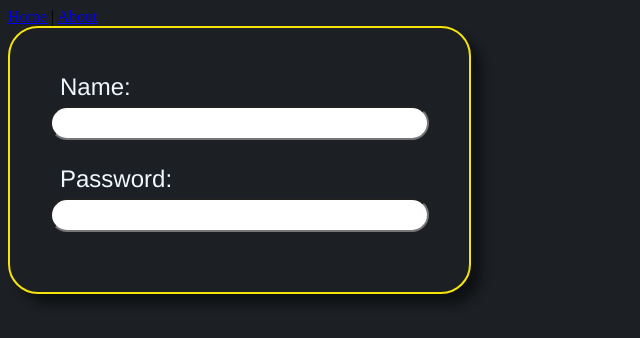
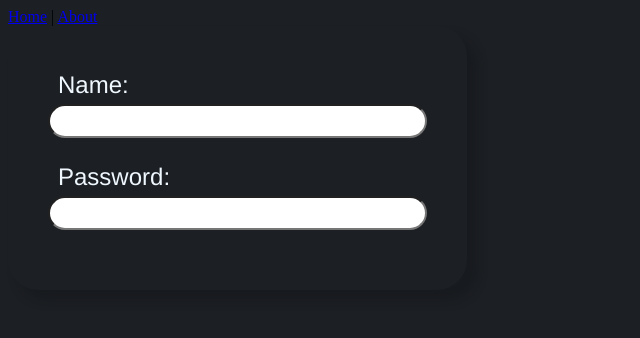
Before and after one commit to strGiorgio/websites_practice, a Vue app in the folder admin_dashboard/: page / in a window 1280 px wide. Shown: the top 338 px of the page, without its empty margins (0-640 px from the left). Built offline with nearby package versions, Linux system fonts and the light colour scheme.

Commit message:
Delete useless variables and create new variables

```diff
--- a/admin_dashboard/src/App.vue
+++ b/admin_dashboard/src/App.vue
@@ -11,9 +11,8 @@
 <style>
   :root {
     --grey-primary: #1C1F23;
-    --grey-secondary: #0f1114;
-    --yellow-primary: #F4E409;
-    --yellow-secondary: #EEBA0B;
+    --grey-secondary: #181b1f;
+    --blue-primary: #061A40;
     --white-primary: aliceblue;
 
     --font-primary: Helvetica, sans-serif;
```
